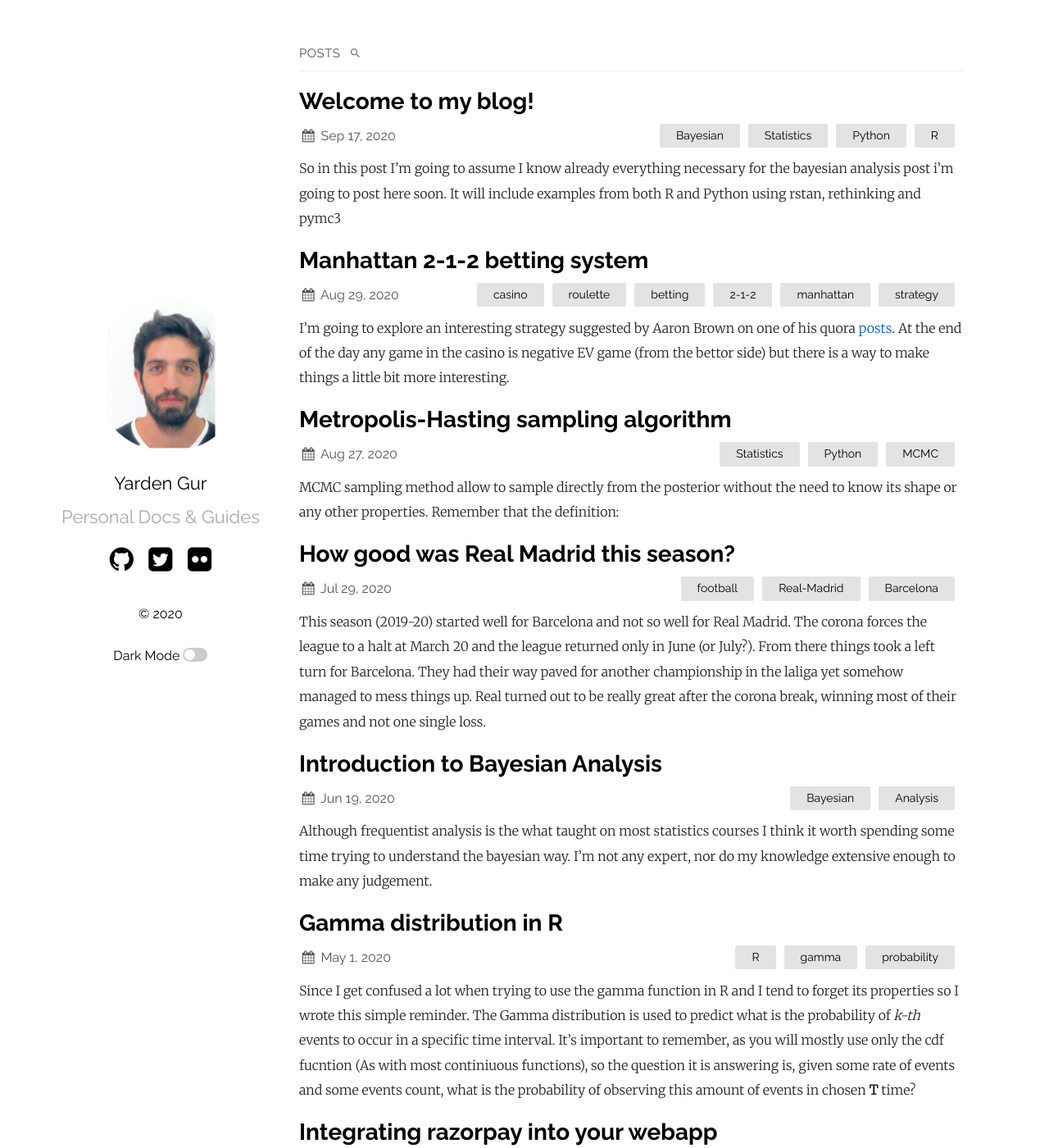
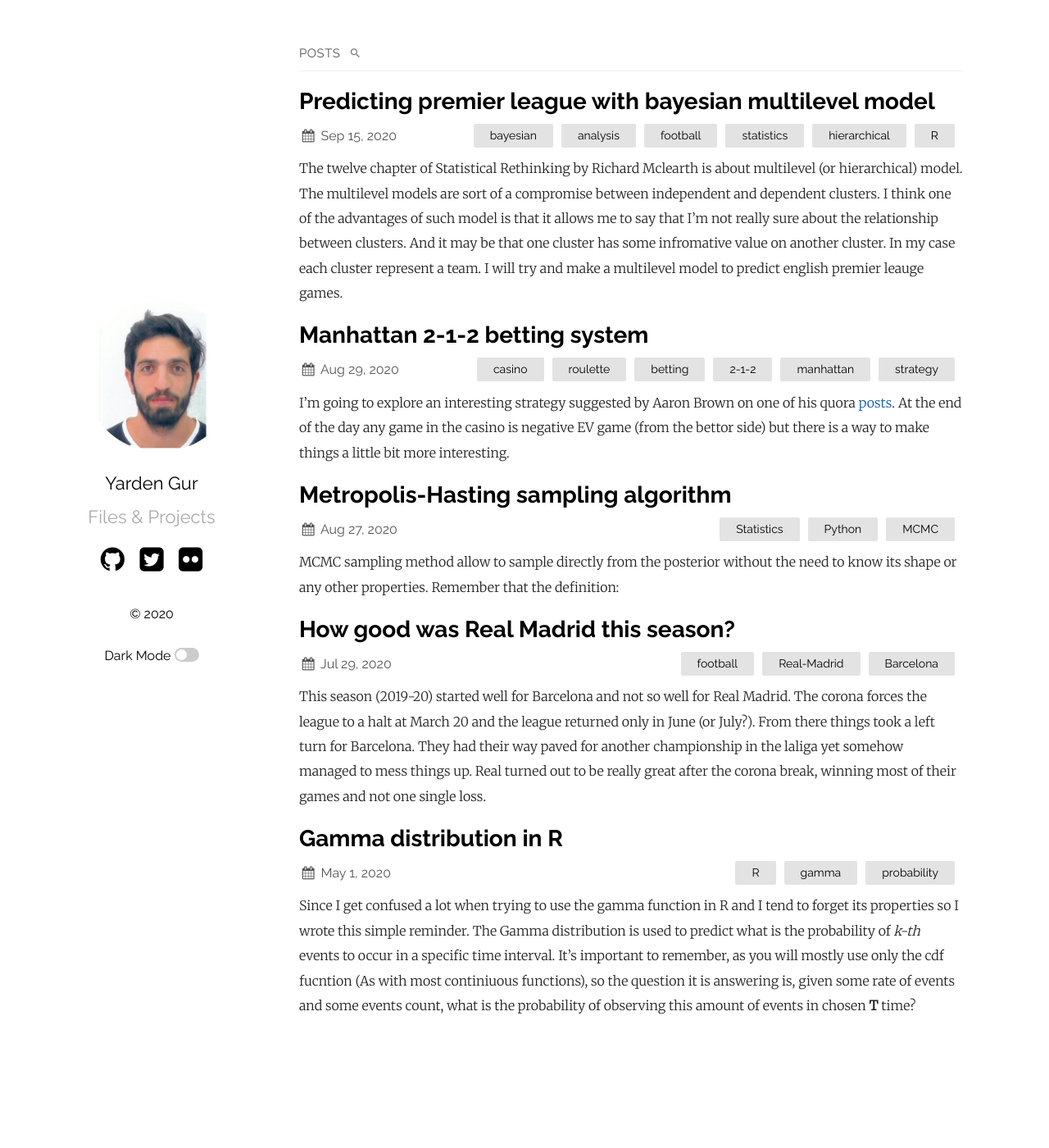
Before and after one commit to bm1125/bm1125.github.io, a Jekyll site: the page built from index.md, in a window 1280 px wide and 1400 px high. Shown: the whole window at 82% size. Built offline with Jekyll 4.4.1, drawn with Linux system fonts in a browser that asks for light colours; some of the changed text lies outside the part shown.

Commit message:
Initial commit

````diff
--- a/_config.yml
+++ b/_config.yml
@@ -11,7 +11,7 @@ sass:
   sass_dir: _sass
 plainwhite:
   name: Yarden Gur
-  tagline: Personal Docs & Guides
+  tagline: Files & Projects
   date_format: "%b %-d, %Y"
   sitemap: true # set to true to generate sitemap.xml content
   search: true # set to true to enable searchbar
--- a/_posts/2019-03-23-welcome-to-jekyll.markdown
+++ /dev/null
@@ -1,28 +0,0 @@
----
-layout: post
-title:  "Integrating razorpay into your webapp"
-date:   2019-03-23 21:03:36 +0530
-categories: Javascript NodeJS
----
-Lorem ipsum dolor sit amet, consectetur adipisicing elit, sed do eiusmod tempor incididunt ut labore et dolore magna aliqua. Ut enim ad minim veniam, quis nostrud exercitation ullamco laboris nisi ut aliquip ex ea commodo consequat. Duis aute irure dolor in reprehenderit in voluptate velit esse
-
-```javascript
-const Razorpay = require('razorpay');
-
-let rzp = Razorpay({
-	key_id: 'KEY_ID',
-	secret: 'name'
-});
-
-// capture request
-rzp.capture(payment_id, cost)
-	.then(function (data) {
-		return 2;
-	})
-```
-
-Check out the [Jekyll docs][jekyll-docs] for more info on how to get the most out of Jekyll. File all bugs/feature requests at [Jekyll’s GitHub repo][jekyll-gh]. If you have questions, you can ask them on [Jekyll Talk][jekyll-talk].
-
-[jekyll-docs]: https://jekyllrb.com/docs/home
-[jekyll-gh]:   https://github.com/jekyll/jekyll
-[jekyll-talk]: https://talk.jekyllrb.com/
--- a/_posts/2020-06-19-introduction-to-bayesian-analysis.md
+++ /dev/null
@@ -1,20 +0,0 @@
----
-layout: post
-title: Introduction to Bayesian Analysis
-categories: 'Bayesian Analysis'
-usemathjax: true
----
-
-Although frequentist analysis is the what taught on most statistics courses I think it worth spending some time trying to understand the bayesian way. I'm not any expert, nor do my knowledge extensive enough to make any judgement.
-
-I think bayesian analysis is harder (at least for me) to understand than the frequentist. I've had a hard time understanding (still not sure I do) but I'm just going to explain what was the most appealing for me about bayesian analysis.
-
-Think for example I would like to build a very simple model for predicting a football team goals. Suppose I have observed the following data:
-
-```python
-	array([3, 2, 2, 5, 2, 2, 3, 2, 1, 1, 4, 1, 0, 2, 3, 1, 1, 1, 5, 1])
-```
-
-where each data point represents the number of goals scored by my team in a specific match. Goals scored are discrete variable. Usually discrete variable are binomial, but since goals are binomial with a lot of trials and very few successes , I can use the poisson distribution instead.
-
-Using maximum likelihood estimation (or mean, will give almost identical estimation) the estimated parameter λ will be 2.1 .
--- /dev/null
+++ b/_posts/2020-09-15-bayesian-football-model.md
@@ -0,0 +1,79 @@
+---
+layout: post
+title: Predicting premier league with bayesian multilevel model
+categories: bayesian analysis football statistics hierarchical R
+usemathjax: true
+---
+
+The twelve chapter of Statistical Rethinking by Richard Mclearth is about multilevel (or hierarchical) model. The multilevel models are sort of a compromise between independent and dependent clusters. I think one of the advantages of such model is that it allows me to say that I'm not really sure about the relationship between clusters. And it may be that one cluster has some infromative value on another cluster. In my case each cluster represent a team. I will try and make a multilevel model to predict english premier leauge games.
+
+I believe it is easier to understand the differences between the models by looking at the mathematical notation.
+
+(1)
+
+$$ Goals_{k} \sim Poisson(\lambda) \\ log(\lambda) = attack_{i} + defense_{j} + \alpha_H * home \\
+attack_i \sim Normal(0, 1) \\ defense_j \sim Normal(0, 1) \\ \alpha_H \sim Normal(0,1)
+$$
+
+Where $$ attack_i $$ is the attack of team *i* and $$ defense_j $$ is the defense of team *j* the $$ \alpha_H $$ is the intercept for home advantage.
+If I ran this model, it will try to estimate those parameters for each team **independently**. A multilevel model is a better fit if you assume there is some dependency between the teams. Meaning, you can know more about team i, by knowing about team j.
+
+The mathematical notation for a multilevel model:
+
+$$ Goals_{k} \sim Poisson(\lambda) \\
+log(\lambda) = attack_{i} + defense_{j} + \alpha_H * home \\
+attack_i \sim Normal(\mu_H, \sigma_H) \\
+defense_j \sim Normal(\mu_A, \sigma_A) \\
+\alpha_H \sim Normal(0,1) \\
+\mu_H, \mu_A \sim Normal(0, 1) \\
+\sigma_H, \sigma_a \sim Exp(1)
+
+$$
+
+So basically it's like I set the attack and defense priors to be more adapative throughout the estimation process. Hence, it is like placing a prior on the priors. In this post I will do it with the rethinking package built by Richard Mclearth. Can also be done in pymc3 (python) and ofcourse rstan/pystan.
+
+```r
+	epl_model <- map2stan(
+		alist(
+			goals ~ dpois(lam)
+			log(lam) <- a_team[team] + b_opponent[opponent] + ah * home
+			a_team[team] ~ dnorm(mu_home, sigma_home)
+			b_opponent[opponent] ~ dnorm(mu_away, sigma_away)
+			ah ~ dnorm(0, 1)
+			c(mu_home, mu_away) ~ dnorm(0, 1)
+			c(sigma_home, sigma_away) ~ dexp(1)
+		), data = final, iter = 4000, warmup = 500, chains = 2, cores = 2
+```
+
+Below is a plot with estimated parameters of teams attack and defense parameters. The x axis is for attack and y is for defense. Keep in mind, the lower the defense parameter , the better.
+You can see the trend by looking at the plot but it is really hard (at least for me) to estimate the differences between the teams because it's log values.
+
+![epl-bayesian-model-football](/assets/bayesian_epl.png)
+
+I used data from 19/20 season, and since the season is already over and the league is going into matchday two, I'm going to try and predict the match between Wolves and Manchester City.
+In order to predict a match I will sample the model parameters from the posterior and simulate a poisson process with those parameters. Remember $$ \lambda = \text{exp}(attack_i + defense_j + \alpha_H * home) $$
+
+```r
+	samples <- extract.samples(epl_model)
+
+	goals_simulation <- function(team, opponent, home)
+			rpois(n = nrow(samples$a_team),
+				lambda = exp(samples$a_team[,c(team)] + samples$b_opponent[,c(opponent)] + home * samples$ah)))
+
+```
+
+Wolve - Draw - Man City:
+
+```
+	[1] 0.2482303 0.2203352 0.5295773
+```
+
+I have also simulated the game using non-pooling (as in model (1))
+
+```
+	[1] 0.2208177 0.2269273 0.5512550
+```
+
+The regular model is actually closer to the implied probabilities on pinnacle (known as the benchmark for any model).
+
+There are still a lot of problem I have to overcome before this model may have any use. Right now the multilevel model hasn't even converge properly. The effective samples number is too low, Not sure how to overcome this.
--- a/_posts/2020-09-17-my-first-one.md
+++ /dev/null
@@ -1,38 +0,0 @@
----
-layout: post
-title: "Welcome to my blog!"
-categories: Bayesian Statistics Python R
-usemathjax: true
----
-
-So in this post I'm going to assume I know already everything necessary for the bayesian analysis post i'm going to post here soon. It will include examples from both R and Python using rstan, rethinking and pymc3
-
-Lets see $$\alpha + \beta = 5x $$
-
-**Hello world**, this is my first blog post.
-
-I'm going to add a [link](https://www.google.com)
-
-*italic text*
-
-a list:
-* list1
-* list2
-* list3
-
-and a number list:
-1. FIrst.
-2. Second.
-
-
-Python code block:
-```python
-
-	import numpy as np
-
-	def test_function(x,y):
-		return np.sum(x,y)
-
-```
-
-or some inline code `x+y = z`
````
Also changed, not shown: assets/bayesian_epl.png (added), 13 other files.
